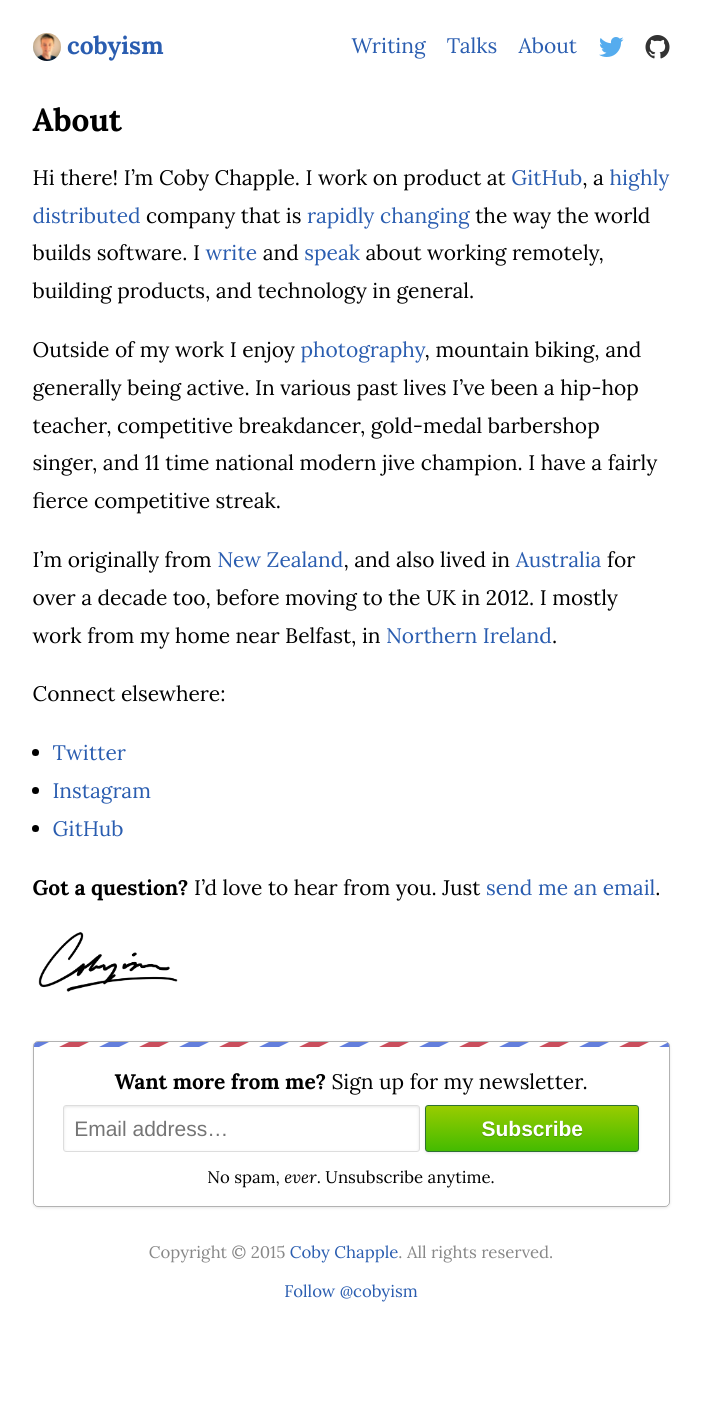
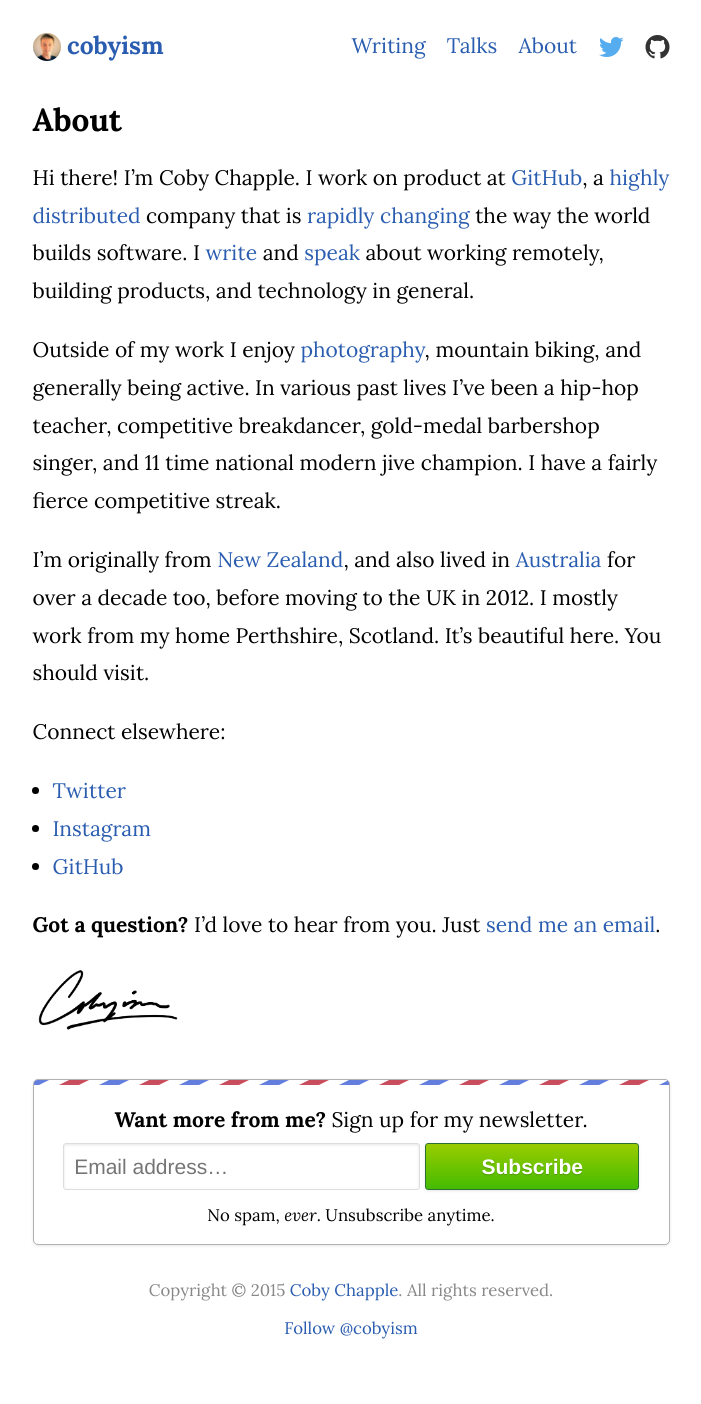
Before and after one commit to cobyism/archived-cobyism.github.io, a Jekyll site: the page built from about/index.md, in a window 1280 px wide. Shown: the whole page, without its empty margins (289-990 px from the left). Built offline with Jekyll 4.4.1, drawn with Linux system fonts in a browser that asks for light colours; nearby versions of some CDN libraries; Markdown is read by kramdown in place of the engine named in the settings; comment, search, counter and statistics services are not loaded; before the commit the page ends 1367 px from its top, so only the background shows below that.

Commit message:
I done gone moved.

```diff
--- a/about/index.md
+++ b/about/index.md
@@ -9,7 +9,7 @@ Hi there! I’m Coby Chapple. I work on product at [GitHub](https://github.com),
 
 Outside of my work I enjoy [photography](https://instagram.com/cobyism), mountain biking, and generally being active. In various past lives I’ve been a hip-hop teacher, competitive breakdancer, gold-medal barbershop singer, and 11 time national modern jive champion. I have a fairly fierce competitive streak.
 
-I’m originally from [New Zealand](http://cl.ly/ac0r), and also lived in [Australia](http://cl.ly/abvL) for over a decade too, before moving to the UK in 2012. I mostly work from my home near Belfast, in [Northern Ireland](http://cl.ly/acGZ).
+I’m originally from [New Zealand](http://cl.ly/ac0r), and also lived in [Australia](http://cl.ly/abvL) for over a decade too, before moving to the UK in 2012. I mostly work from my home Perthshire, Scotland. It's beautiful here. You should visit.
 
 Connect elsewhere:
 
```
